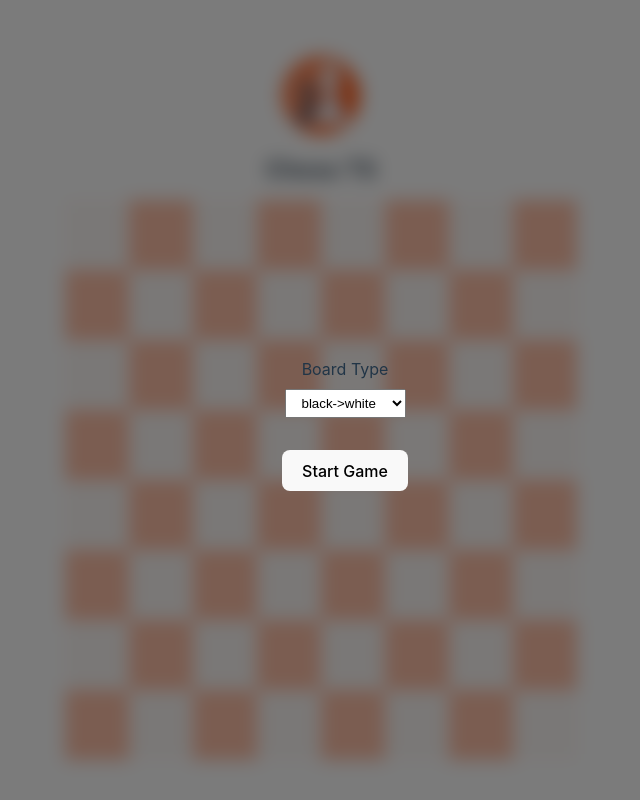
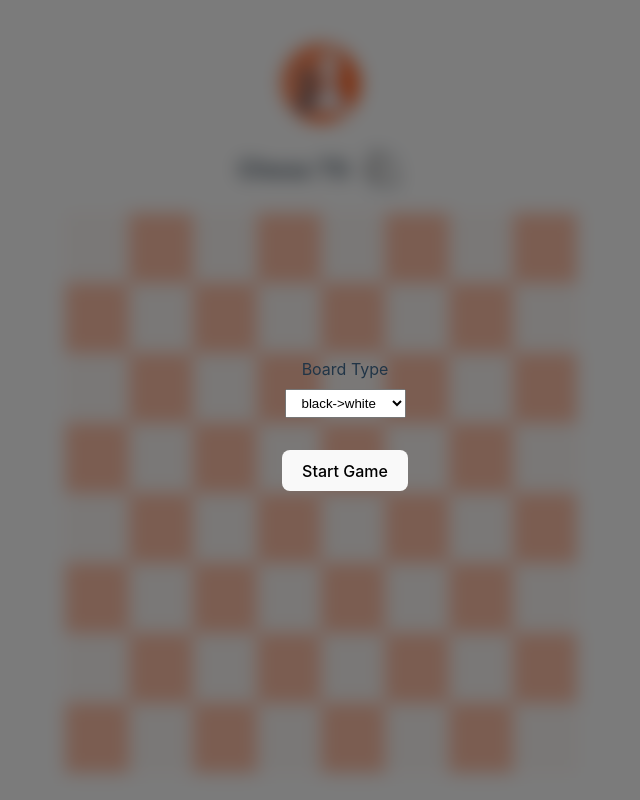
Before and after one commit to paradoxe35/chess-ts, a React (Vite) app: page / in a window 1280 px wide. Shown: the whole page, without its empty margins (319-959 px from the left). Built offline with nearby package versions, Linux system fonts and the light colour scheme.

Commit message:
Enhance header and add player indicator

```diff
--- a/src/App.css
+++ b/src/App.css
@@ -32,8 +32,22 @@
   }
 }
 
-h1.header {
-  margin-top: 0;
+.header {
+  display: flex;
+  align-items: center;
+  justify-content: center;
+  margin-bottom: 1rem;
+  gap: 10px;
+}
+
+.header .icon {
+  border-radius: 8px;
+  background-color: rgba(240, 248, 255, 0.253);
+}
+
+.header h1 {
+  margin: 0;
+  padding: 0;
   font-size: 1.5em;
   line-height: 1.1;
 }
--- a/src/App.tsx
+++ b/src/App.tsx
@@ -1,9 +1,13 @@
-import chessLogo from "/chess.png";
+import { useState } from "react";
 import { ChessGameContext } from "./state";
 import { Piece } from "./components";
 import { Modal } from "./components/modal";
 import { BOARD_TYPES } from "./chess";
-import { useState } from "react";
+
+// Images
+import chessLogo from "/chess.png";
+import knightBlack from "./assets/pieces/black/knight.svg";
+import knightWhite from "./assets/pieces/white/knight.svg";
 
 import "./App.css";
 
@@ -19,7 +23,11 @@ function App() {
       <div>
         <img src={chessLogo} className="logo" alt="Vite logo" />
       </div>
-      <h1 className="header">{"Chess TS"}</h1>
+
+      <div className="header">
+        <h1>{"Chess TS"}</h1>
+        <PlayerHint />
+      </div>
 
       <div className="chess-board">
         {board.map((column, ci) => {
@@ -78,6 +86,20 @@ function App() {
   );
 }
 
+function PlayerHint() {
+  const player = ChessGameContext.useSelector((state) => state.context.player);
+
+  return (
+    <div className="icon">
+      {player === "white" ? (
+        <img src={knightWhite} />
+      ) : (
+        <img src={knightBlack} />
+      )}
+    </div>
+  );
+}
+
 function Setting() {
   const [type, setType] = useState(BOARD_TYPES[0]);
   const chessGame = ChessGameContext.useActorRef();
```
